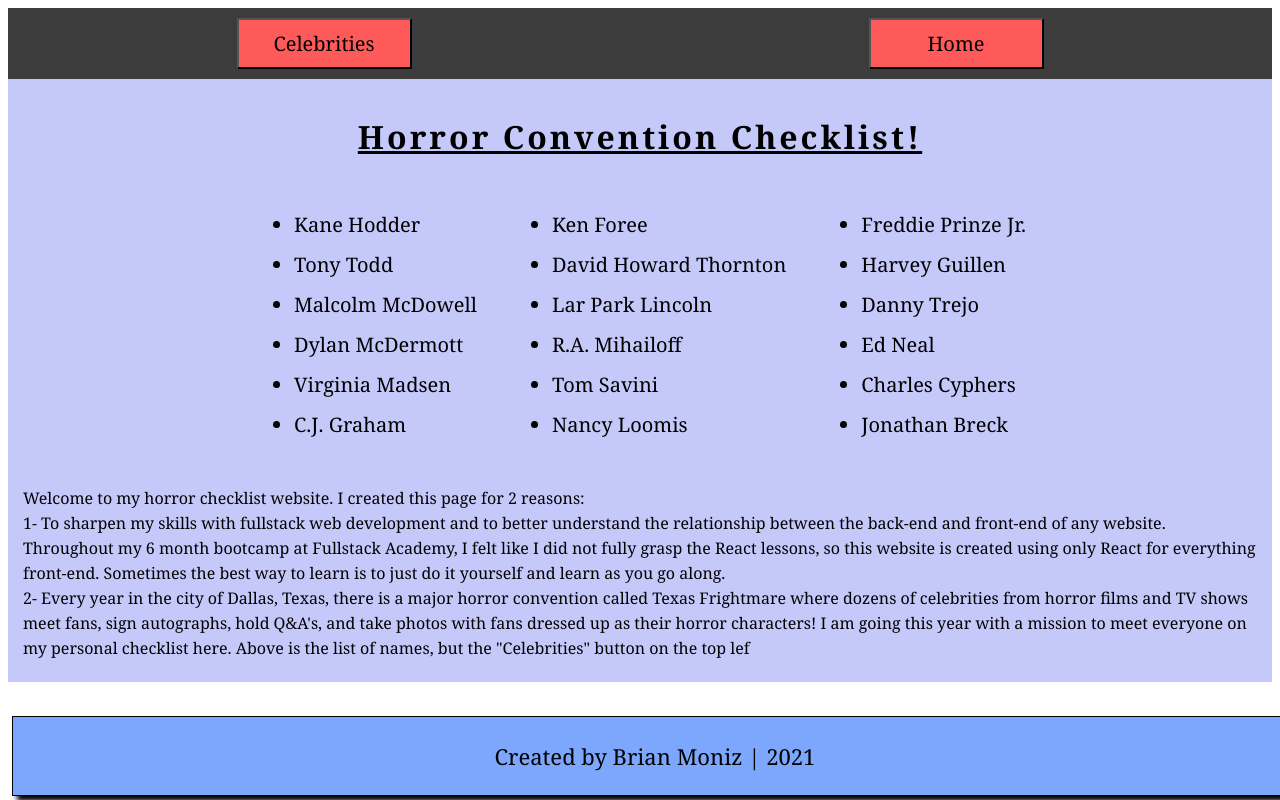
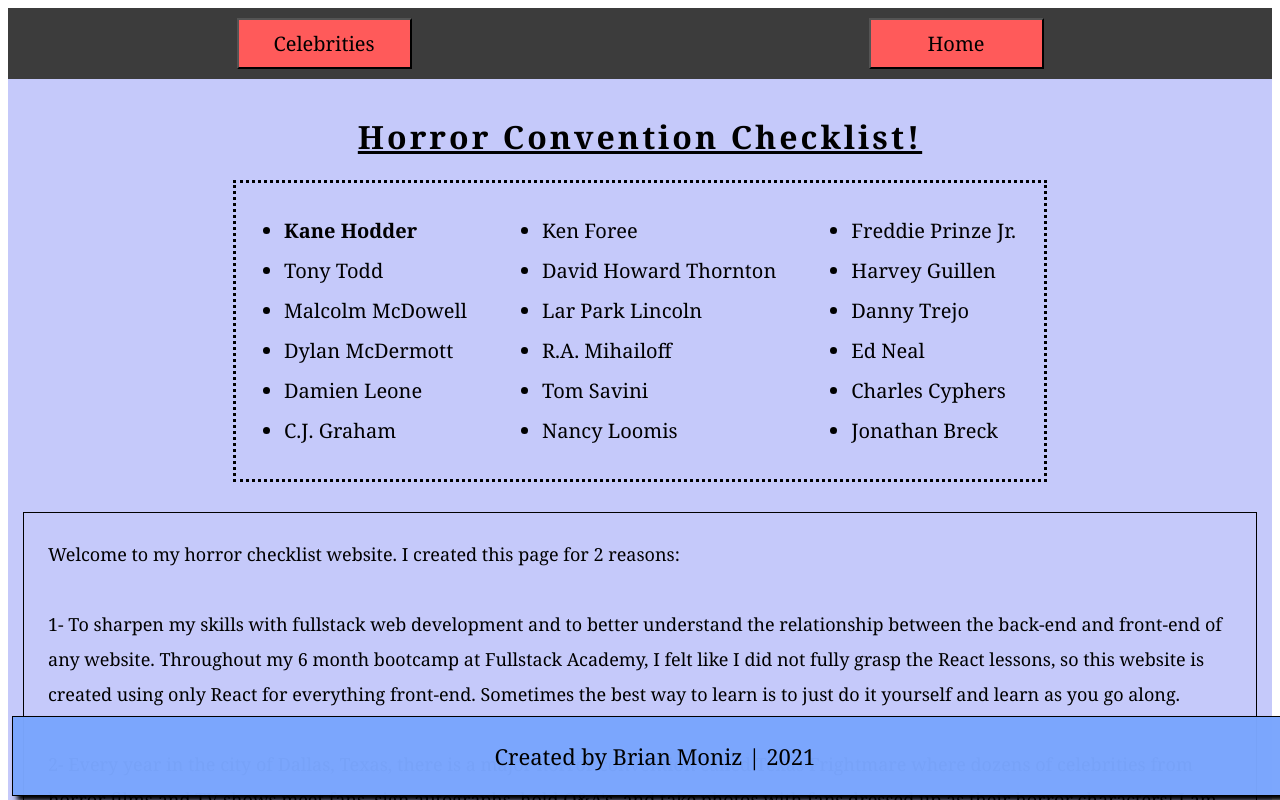
Before and after one commit to BrianTheLion328/TexasFrightmare, a React (Create React App) app: page / in a window 1280 px wide. Shown: the top 800 px of the page. Built offline with nearby package versions, Linux system fonts and the light colour scheme.

Commit message:
changed Virginia Madsen to Damien Leone

```diff
--- a/src/components/Style.css
+++ b/src/components/Style.css
@@ -109,17 +109,25 @@
     letter-spacing: 3px;
 }
 .welcomeMessage{
-    line-height: 25px;
+    line-height: 35px;
+    margin-bottom: 100px;
+    margin-top: 30px;
+    font-size: 18px;
+    border: 1px solid black;
+    padding: 24px;
+
 }
 #list{
     font-size: 20px;
     display: flex;
-    padding: 5px;
+    padding: 8px;
     line-height: 40px;
+    border: 3px dotted black;
 }
 .listOne{
     margin-right: 35px;
 }
 .listThree{
     margin-left: 35px;
+    margin-right: 20px;
 }
--- a/src/components/Welcome.js
+++ b/src/components/Welcome.js
@@ -8,11 +8,11 @@ export default function Welcome() {
 
       <div id="list">
         <ul className="listOne">
-          <li>Kane Hodder</li>
+          <li><strong>Kane Hodder</strong></li>
           <li>Tony Todd</li>
           <li>Malcolm McDowell</li>
           <li>Dylan McDermott</li>
-          <li>Virginia Madsen</li>
+          <li>Damien Leone</li>
           <li>C.J. Graham</li>
         </ul>
         <ul className="listTwo">
@@ -33,11 +33,24 @@ export default function Welcome() {
         </ul>
       </div>
       <p className="welcomeMessage">
-        Welcome to my horror checklist website. I created this page for 2 reasons:
+        Welcome to my horror checklist website. I created this page for 2
+        reasons:
         <br></br>
-        1- To sharpen my skills with fullstack web development and to better understand the relationship between the back-end and front-end of any website. Throughout my 6 month bootcamp at Fullstack Academy, I felt like I did not fully grasp the React lessons, so this website is created using only React for everything front-end. Sometimes the best way to learn is to just do it yourself and learn as you go along.
         <br></br>
-        2- Every year in the city of Dallas, Texas, there is a major horror convention called Texas Frightmare where dozens of celebrities from horror films and TV shows meet fans, sign autographs, hold Q&A's, and take photos with fans dressed up as their horror characters! I am going this year with a mission to meet everyone on my personal checklist here. Above is the list of names, but the "Celebrities" button on the top lef
+        1- To sharpen my skills with fullstack web development and to better
+        understand the relationship between the back-end and front-end of any
+        website. Throughout my 6 month bootcamp at Fullstack Academy, I felt
+        like I did not fully grasp the React lessons, so this website is created
+        using only React for everything front-end. Sometimes the best way to
+        learn is to just do it yourself and learn as you go along.
+        <br></br>
+        <br></br>
+        2- Every year in the city of Dallas, Texas, there is a major horror
+        convention called Texas Frightmare where dozens of celebrities from
+        horror films and TV shows meet fans, sign autographs, hold Q&A's, and
+        take photos with fans dressed up as their horror characters! I am going
+        this year with a mission to meet everyone on my personal checklist here.
+        Above is the list of names, but the "Celebrities" button on the top left will take you to each person's information, filmography, and picture.
       </p>
     </div>
   );
```
Also changed, not shown: db/init_db.js (+4 -4 lines).
